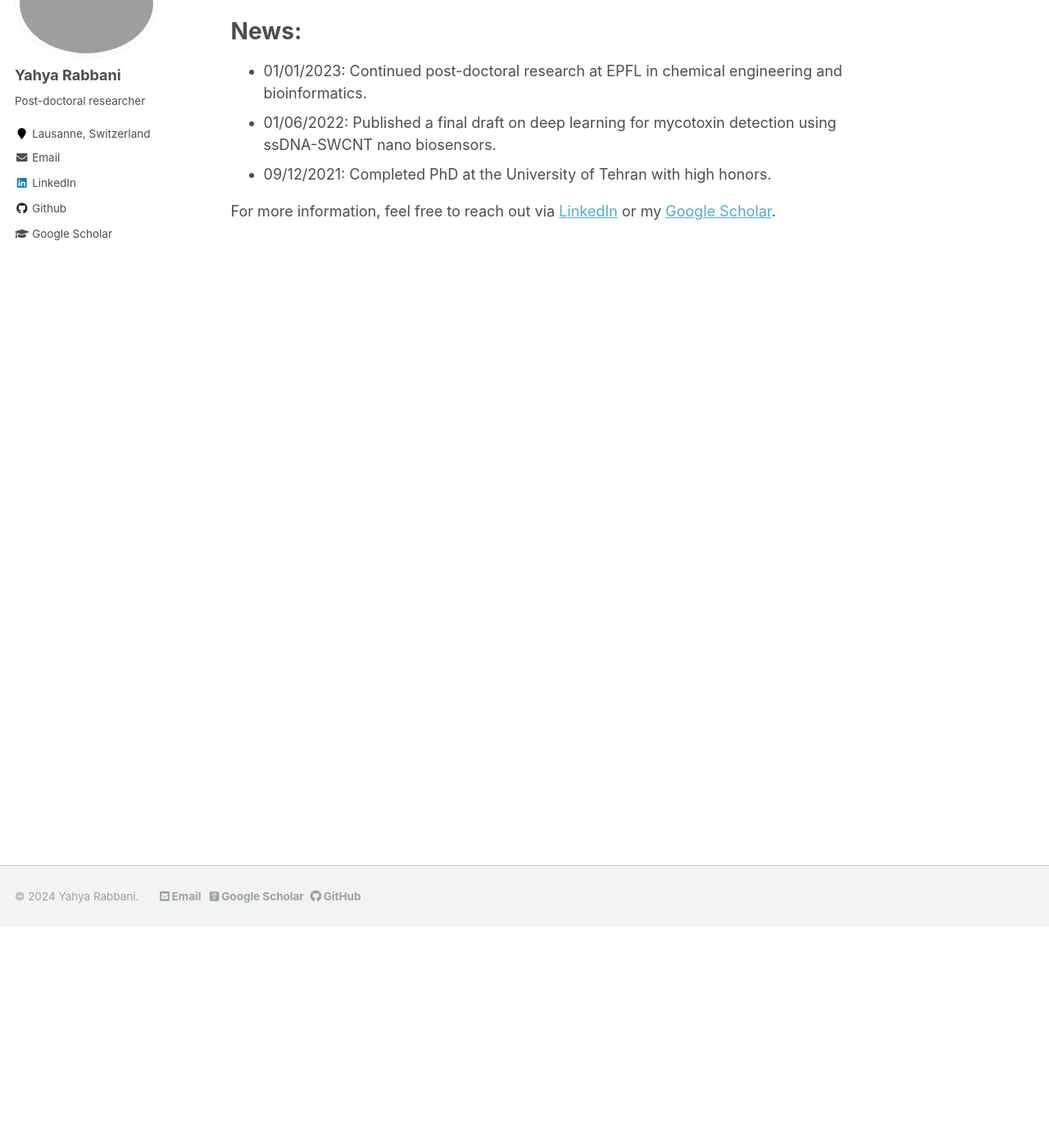
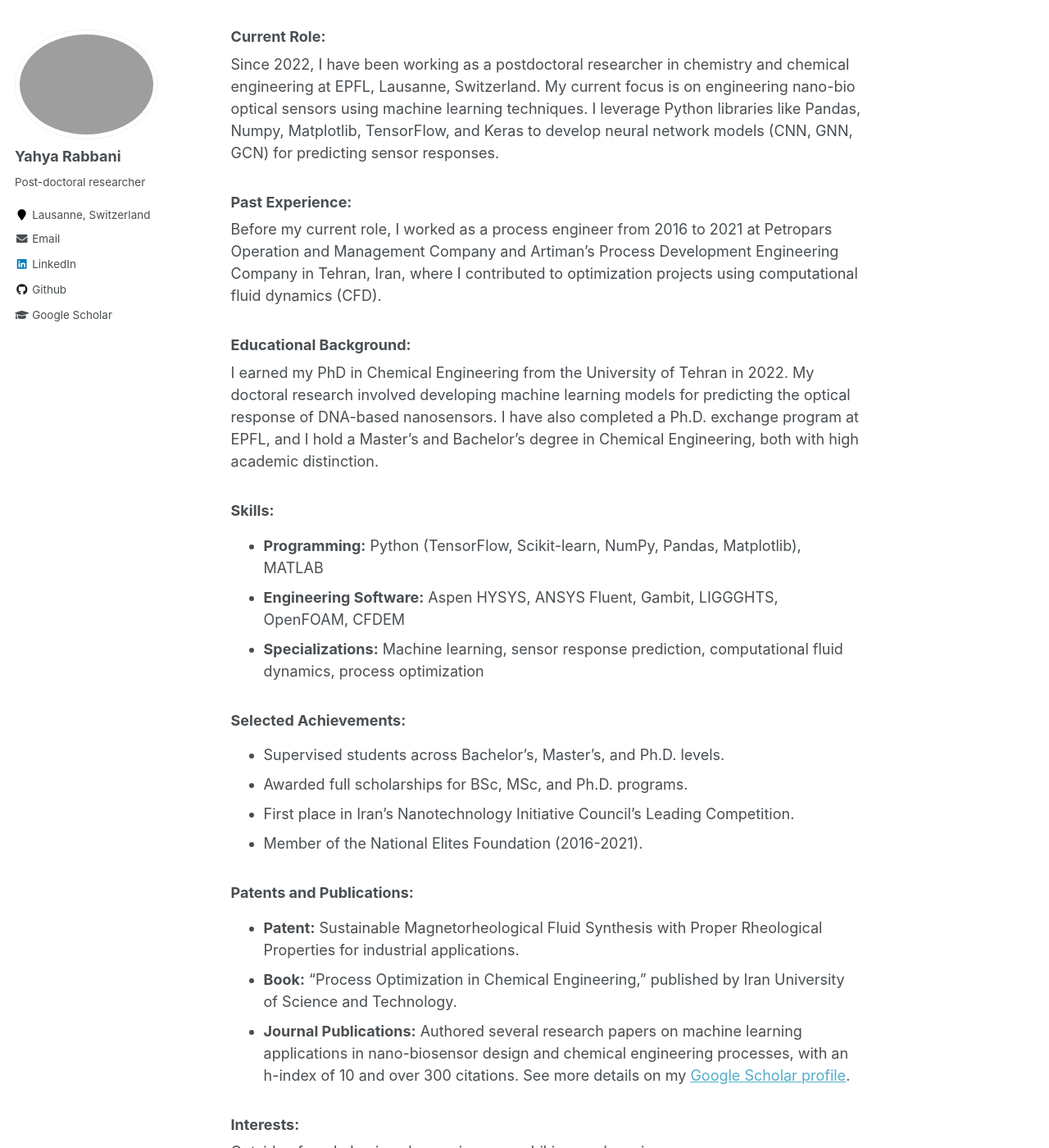
Before and after one commit to YahyaRabbani20/YahyaRabbani, a Jekyll site: the page built from _pages/about.md, in a window 1280 px wide and 1400 px high, scrolled down 270 px. Shown: the whole window at 82% size. Built offline with Jekyll 4.4.1, drawn with Linux system fonts in a browser that asks for light colours; some web fonts are replaced; some of the changed text lies outside the part shown.

Commit message:
about.md

```diff
--- a/_pages/about.md
+++ b/_pages/about.md
@@ -10,6 +10,33 @@ redirect_from:
 
 I am a post-doctoral researcher at EPFL (École polytechnique fédérale de Lausanne), specializing in applying machine learning techniques to chemical engineering and bioinformatics. My research work bridges data analysis, natural language processing, and machine learning.
 
+### Current Role:
+Since 2022, I have been working as a postdoctoral researcher in chemistry and chemical engineering at EPFL, Lausanne, Switzerland. My current focus is on engineering nano-bio optical sensors using machine learning techniques. I leverage Python libraries like Pandas, Numpy, Matplotlib, TensorFlow, and Keras to develop neural network models (CNN, GNN, GCN) for predicting sensor responses.
+
+### Past Experience:
+Before my current role, I worked as a process engineer from 2016 to 2021 at Petropars Operation and Management Company and Artiman’s Process Development Engineering Company in Tehran, Iran, where I contributed to optimization projects using computational fluid dynamics (CFD).
+
+### Educational Background:
+I earned my PhD in Chemical Engineering from the University of Tehran in 2022. My doctoral research involved developing machine learning models for predicting the optical response of DNA-based nanosensors. I have also completed a Ph.D. exchange program at EPFL, and I hold a Master's and Bachelor's degree in Chemical Engineering, both with high academic distinction.
+
+### Skills:
+- **Programming:** Python (TensorFlow, Scikit-learn, NumPy, Pandas, Matplotlib), MATLAB
+- **Engineering Software:** Aspen HYSYS, ANSYS Fluent, Gambit, LIGGGHTS, OpenFOAM, CFDEM
+- **Specializations:** Machine learning, sensor response prediction, computational fluid dynamics, process optimization
+
+### Selected Achievements:
+- Supervised students across Bachelor's, Master's, and Ph.D. levels.
+- Awarded full scholarships for BSc, MSc, and Ph.D. programs.
+- First place in Iran's Nanotechnology Initiative Council's Leading Competition.
+- Member of the National Elites Foundation (2016-2021).
+
+### Patents and Publications:
+- **Patent:** Sustainable Magnetorheological Fluid Synthesis with Proper Rheological Properties for industrial applications.
+- **Book:** "Process Optimization in Chemical Engineering," published by Iran University of Science and Technology.
+- **Journal Publications:** Authored several research papers on machine learning applications in nano-biosensor design and chemical engineering processes, with an h-index of 10 and over 300 citations. See more details on my [Google Scholar profile](https://scholar.google.co.in/citations?user=gk2vj4YAAAAJ&hl=en).
+
+### Interests:
+Outside of work, I enjoy chess, ping-pong, hiking, and movies.
 
 # News:
 
```
